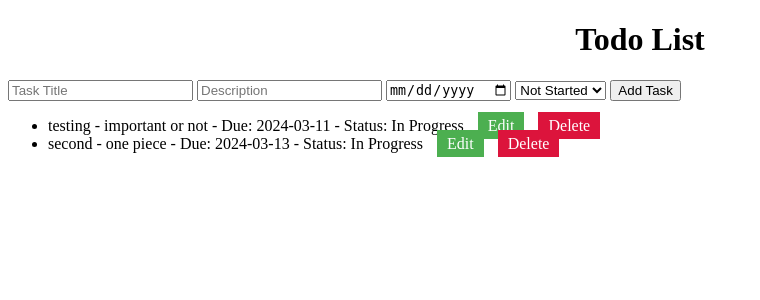
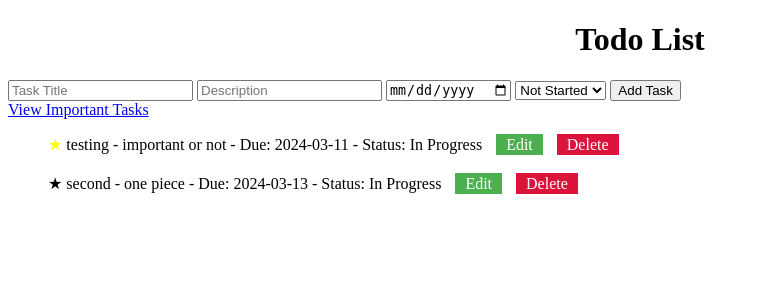
Before and after one commit to AngelF9/TodoList, a Flask app: page / in a window 1280 px wide. Shown: the top 300 px of the page, without its empty margins (0-760 px from the left). Run offline with Flask 3, Linux system fonts and the light colour scheme; data comes from the database, SQL or seed files in the repository; both versions use the stored data as it was after the commit.

Commit message:
Implemeted Star Button using JS

```diff
--- a/app.py
+++ b/app.py
@@ -1,4 +1,4 @@
-from flask import Flask, render_template, request, redirect, url_for
+from flask import Flask, render_template, request, redirect, url_for, jsonify
 from Task import db                             # import the db object from the Task module. db is the SQLAlchemy object that we created in Task.py
 from flask_sqlalchemy import SQLAlchemy
 
@@ -19,7 +19,8 @@ def add_task():                                 # when POST request hits route a
     description = request.form['description']   # ['...'] extract data from the respective fields filled out in the form
     dueDate = request.form['dueDate']
     status = request.form['status']
-    new_task = Task(title, description, dueDate, status)    # create a new instance of Task
+    important = request.form.get('important', False)
+    new_task = Task(title, description, dueDate, status, important)    # create a new instance of Task
     db.session.add(new_task)                                #  add the new instance to the database session (pending/limbo state)
     db.session.commit()                                     # commit the session to the database
     return redirect(url_for('index'))           # function does not return HTML directly. instead it redirects the user back to the index route
@@ -48,6 +49,19 @@ def delete_task(task_id):
     db.session.commit()                 # commit the session to the database
     return redirect(url_for('index'))   # redirect the user back to the index route
 
+@app.route('/important') # function generates the URL for the important route
+def view_important(): # function renders the important page
+    tasks = Task.query.filter_by(important=True).all() # query the database for all tasks that are important
+    return render_template('important.html', tasks=tasks) # render the important.html template and pass the tasks to it
+
+@app.route('/update_important/<int:task_id>', methods=['POST']) # function generates the URL for the update_important route
+def update_important(task_id): # function updates the important status of a task
+    task = Task.query.get_or_404(task_id) # get the task with the given id or return 404 if not found
+    task_data = request.json # get the JSON data from the request
+    task.important = task_data.get('important', task.important) # update the important status of the task by getting the important value from the JSON data. If the important value is not in the JSON data, use the current important value of the task
+    db.session.commit() # commit the session to the database
+    return jsonify({'sucess': True, 'important': task.important}) # return a JSON response with the success status and the new important status of the task
+
 
 if __name__ == '__main__':
     with app.app_context():
--- /dev/null
+++ b/static/app.js
@@ -0,0 +1,28 @@
+document.addEventListener('DOMContentLoaded', () => {
+    document.querySelectorAll('.star').forEach(star => {
+      star.addEventListener('click', function() {
+        const taskId = this.dataset.taskId;
+        let isImportant = this.dataset.important === 'true';
+
+        // Toggle the star appearance
+        this.style.color = isImportant ? 'black' : 'yellow';
+        this.dataset.important = !isImportant;
+
+        // Send a fetch request to update importance
+        fetch(`/update_important/${taskId}`, {      // fetch is used to send a request to the server
+          method: 'POST',                           // POST request to update the importance of the task
+          headers: {                                // Headers are used to specify the type of content being sent
+            'Content-Type': 'application/json',     // JSON content type
+          },                                        // The body of the request is the data that is being sent
+          body: JSON.stringify({ important: !isImportant })  // The data is sent in JSON format
+        })                                  // The response from the server is then converted to JSON format
+        .then(response => response.json())  // The JSON data is then logged to the console
+        .then(data => {                     // If there is an error, it is logged to the console
+          console.log('Success:', data);    // If the request is successful, the data is logged to the console
+        })
+        .catch((error) => {  // If there is an error, it is logged to the console
+          console.error('Error:', error);
+        });
+      });
+    });
+  });
--- a/static/style.css
+++ b/static/style.css
@@ -2,3 +2,8 @@
 .centered-title {
     text-align: center;
 }
+
+li {
+    margin-bottom: 20px;
+    list-style-type: none;
+}
--- a/templates/edit_task.html
+++ b/templates/edit_task.html
@@ -1,4 +1,3 @@
-<!-- Must Read through Code and examine its functionality-->
 <h1>Edit Task</h1>
 
 <form method="POST"> <!-- form data is packaged into an HTTP POST request and sent to the server at the /edit URL as specifiec in the action="edit" attribute -->
--- a/templates/index.html
+++ b/templates/index.html
@@ -24,17 +24,24 @@
       <button type="submit">Add Task</button>
     </form>
 
+    <a href="/important">View Important Tasks</a>
+
     <ul>
       {% for task in tasks %}
       <li>
+        <span class="star" data-task-id="{{ task.id }}" style="cursor: pointer; {% if task.important %}color: yellow;{% else %}color: black;{% endif %}">★</span>
+
         {{ task.title }} - {{ task.description }} - Due: {{ task.dueDate}} -
         Status: {{ task.status }}
-        <a href="/edit/{{ task.id }}" style="margin-left: 10px; padding: 5px 10px; background-color: #4caf50; color: white; text-decoration: none;">Edit</a>
-        <a href="/delete/{{ task.id}}" style="margin-left: 10px; padding: 5px 10px; background-color: crimson; color: white; text-decoration: none;">Delete</a>
+        <a href="/edit/{{ task.id }}" style="margin-left: 10px; padding: 2px 10px; background-color: #4caf50; color: white; text-decoration: none;">Edit</a>
+        <a href="/delete/{{ task.id}}" style="margin-left: 10px; padding: 2px 10px; background-color: crimson; color: white; text-decoration: none;">Delete</a>
       </li>
       {% else %}
       <li>The todo list is empty</li>
       {% endfor %}
     </ul>
+
+    <!-- link to javaScript file -->
+    <script src="{{ url_for('static', filename='app.js') }}"></script>
   </body>
 </html>
```
Also changed, not shown: Task.py (+7 -20 lines), templates/important.html (added, +16 -0 lines), instance/todo.db, 2 other files.
